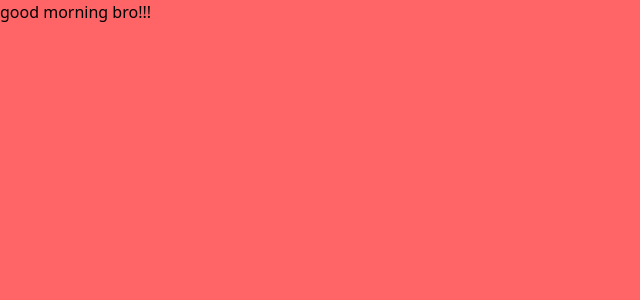
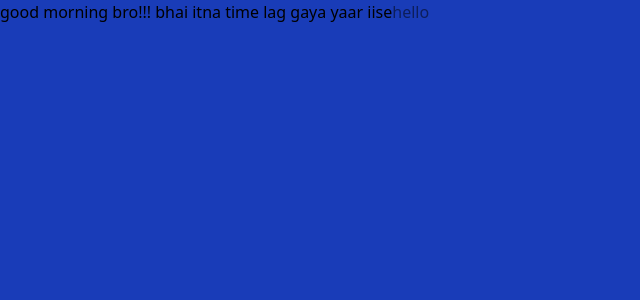
Before and after one commit to DevVedantk/Continuous_Integeration_deployment, a React (Vite) app in the folder frontend/web/: page / in a window 1280 px wide. Shown: the top 300 px of the page, without its empty margins (0-640 px from the left). Built offline with nearby package versions, Linux system fonts and the light colour scheme.

Commit message:
cicd is working

```diff
--- a/frontend/web/src/App.tsx
+++ b/frontend/web/src/App.tsx
@@ -2,8 +2,10 @@
 function App() {
 
 
-  return <div className="h-screen w-full bg-red-400">
+  return <div className="h-screen w-full bg-blue-800">
    good morning bro!!!
+   bhai itna time lag gaya yaar iise
+   <input type="text" placeholder="hello" />
   </div>
 
 
```
